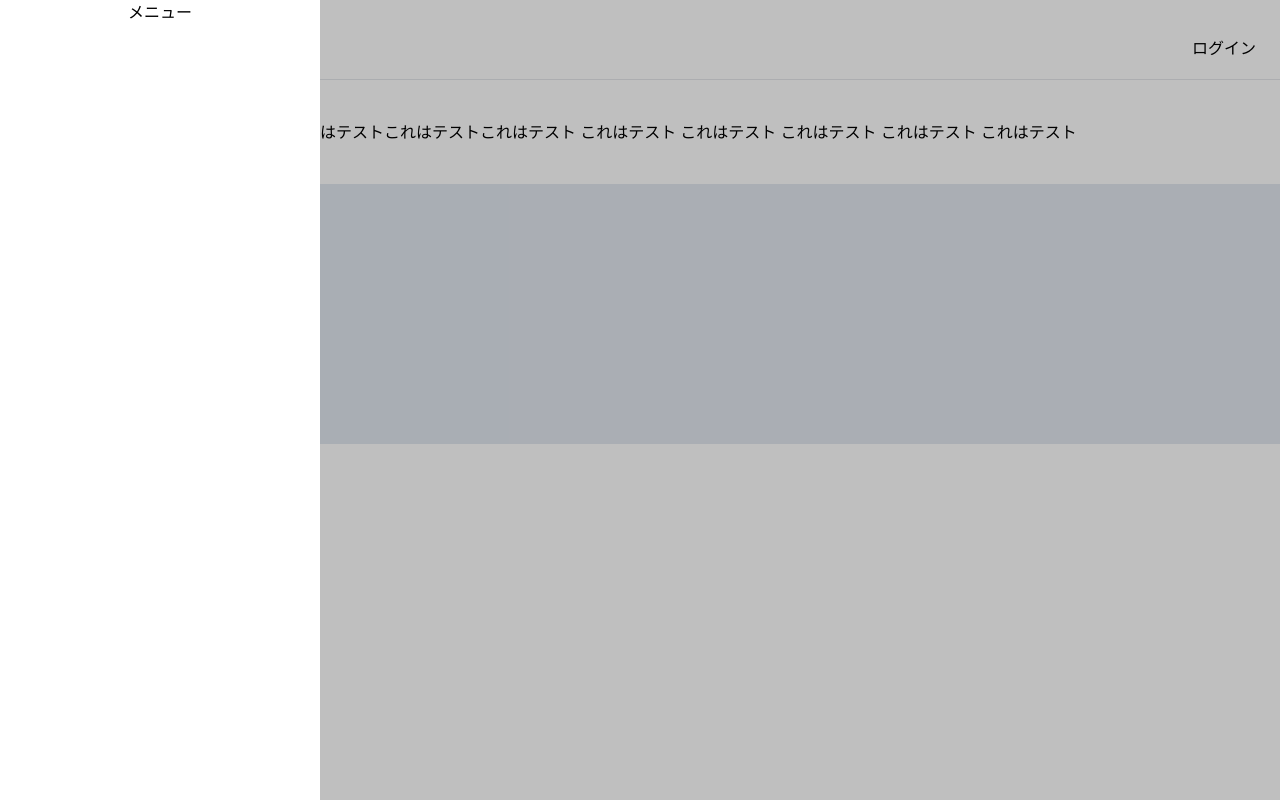
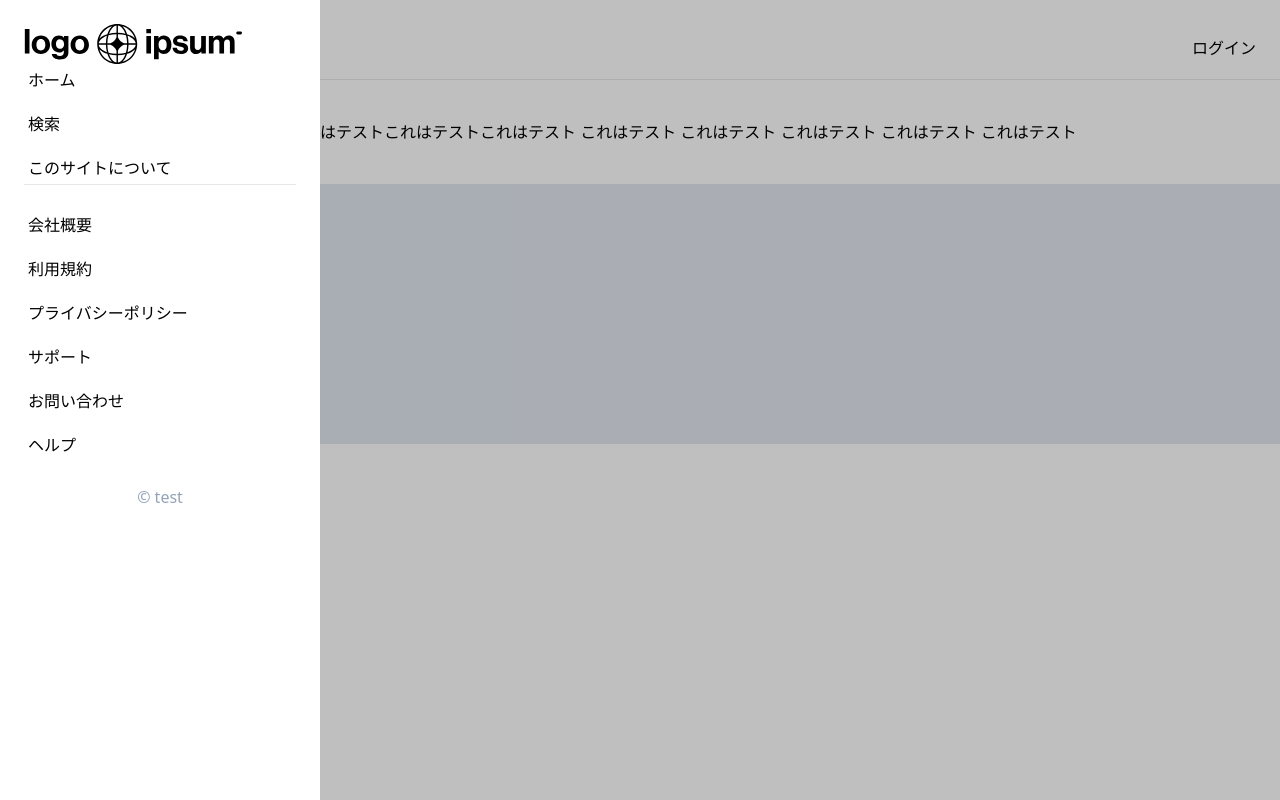
Before and after one commit to HayatoNabetani/nextjs-firebase-algolia, a Next.js app: page /profile in a window 1280 px wide. Both pictures are taken after a click on the button 44 px from the left and 47 px from the top of the page. Built offline with nearby package versions, Linux system fonts and the light colour scheme; no server answers.

Commit message:
サイドバーの完成

```diff
--- a/components/sidebar.tsx
+++ b/components/sidebar.tsx
@@ -1,5 +1,49 @@
 import { Dialog, Transition } from "@headlessui/react";
+import Image from "next/image";
+import Link from "next/link";
 import { Fragment, useState } from "react";
+
+const links = [
+    {
+        label: "ホーム",
+        href: "/",
+    },
+    {
+        label: "検索",
+        href: "/search",
+    },
+    {
+        label: "このサイトについて",
+        href: "/about",
+    },
+];
+
+const subItems = [
+    {
+        label: "会社概要",
+        href: "/company",
+    },
+    {
+        label: "利用規約",
+        href: "/terms",
+    },
+    {
+        label: "プライバシーポリシー",
+        href: "/privacy",
+    },
+    {
+        label: "サポート",
+        href: "/support",
+    },
+    {
+        label: "お問い合わせ",
+        href: "/contact",
+    },
+    {
+        label: "ヘルプ",
+        href: "/help",
+    },
+];
 
 const Sidebar = ({
     isOpen,
@@ -19,11 +63,11 @@ const Sidebar = ({
                     <Transition.Child
                         as={Fragment}
                         enter="ease-out duration-300"
-                        enterFrom="opacity-0"
-                        enterTo="opacity-100"
+                        enterFrom="opacity-0 -translate-x-full"
+                        enterTo="opacity-100 translate-x-0"
                         leave="ease-in duration-200"
-                        leaveFrom="opacity-100"
-                        leaveTo="opacity-0"
+                        leaveFrom="opacity-100 translate-x-0"
+                        leaveTo="opacity-0 -translate-x-full"
                     >
                         <div className="fixed inset-0 bg-black bg-opacity-25" />
                     </Transition.Child>
@@ -39,10 +83,44 @@ const Sidebar = ({
                                 leaveFrom="opacity-100 scale-100"
                                 leaveTo="opacity-0 scale-95"
                             >
-                                <Dialog.Panel className="w-80 fixed left-0 inset-y-0 bg-white z-20">
-                                    <ul>
-                                        <li>メニュー</li>
+                                <Dialog.Panel className="w-80 overflow-y-auto fixed left-0 inset-y-0 bg-white z-20 p-6">
+                                    <Link href="/" className="mb-5">
+                                        <Image
+                                            src="/logo.svg"
+                                            width={218}
+                                            height={40}
+                                            alt="logo"
+                                        />
+                                    </Link>
+                                    <ul className="space-y-3">
+                                        {links.map((item) => (
+                                            <li key={item.label}>
+                                                <Link
+                                                    href={item.href}
+                                                    className="w-max block p-1 hover:text-blue-500"
+                                                >
+                                                    {item.label}
+                                                </Link>
+                                            </li>
+                                        ))}
                                     </ul>
+                                    <hr className="mb-6" />
+                                    <ul className="space-y-3">
+                                        {subItems.map((item) => (
+                                            <li key={item.label}>
+                                                <Link
+                                                    href={item.href}
+                                                    className="w-max block p-1 hover:text-blue-500"
+                                                >
+                                                    {item.label}
+                                                </Link>
+                                            </li>
+                                        ))}
+                                    </ul>
+
+                                    <p className="mt-6 text-slate-400">
+                                        ©︎ test
+                                    </p>
                                 </Dialog.Panel>
                             </Transition.Child>
                         </div>
```
